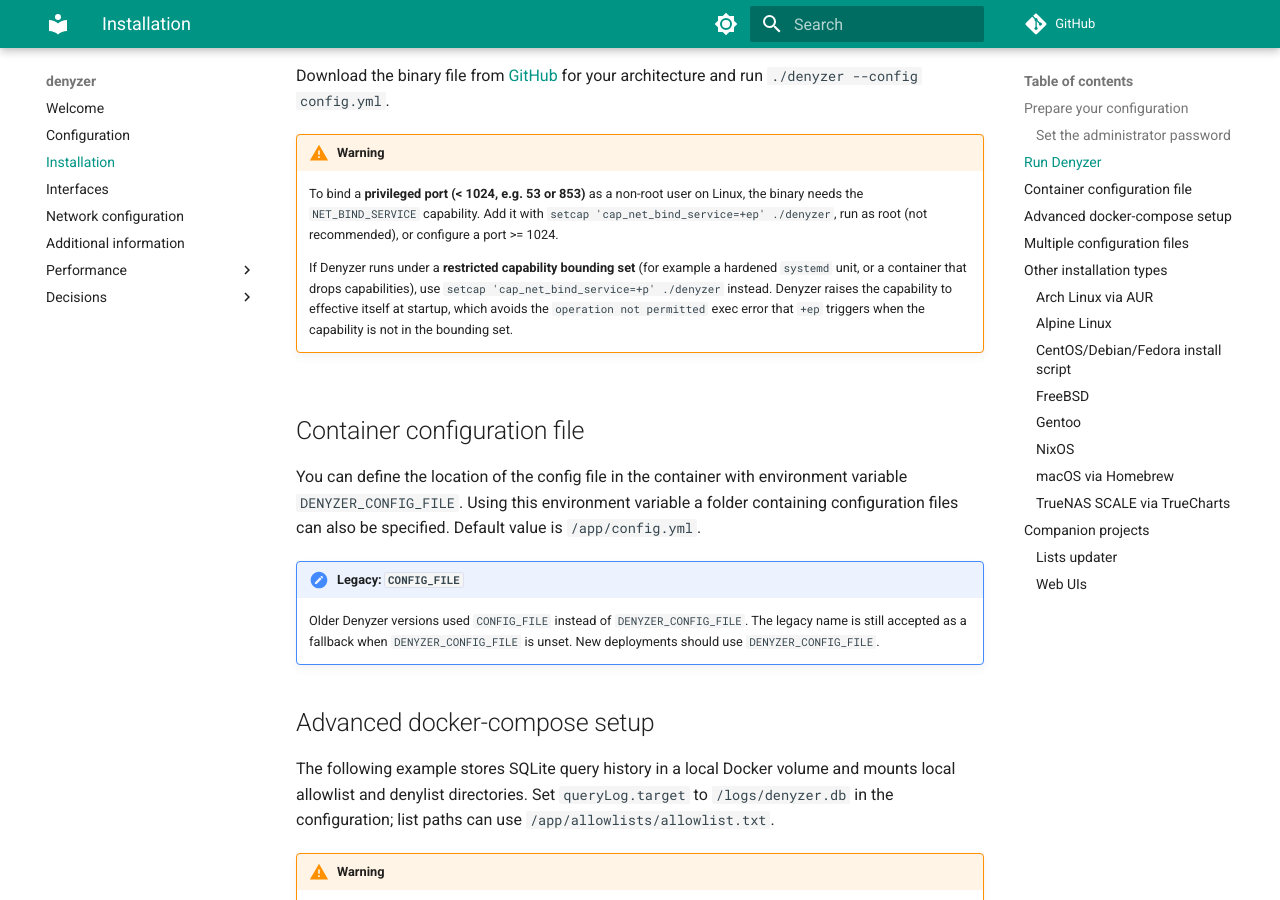
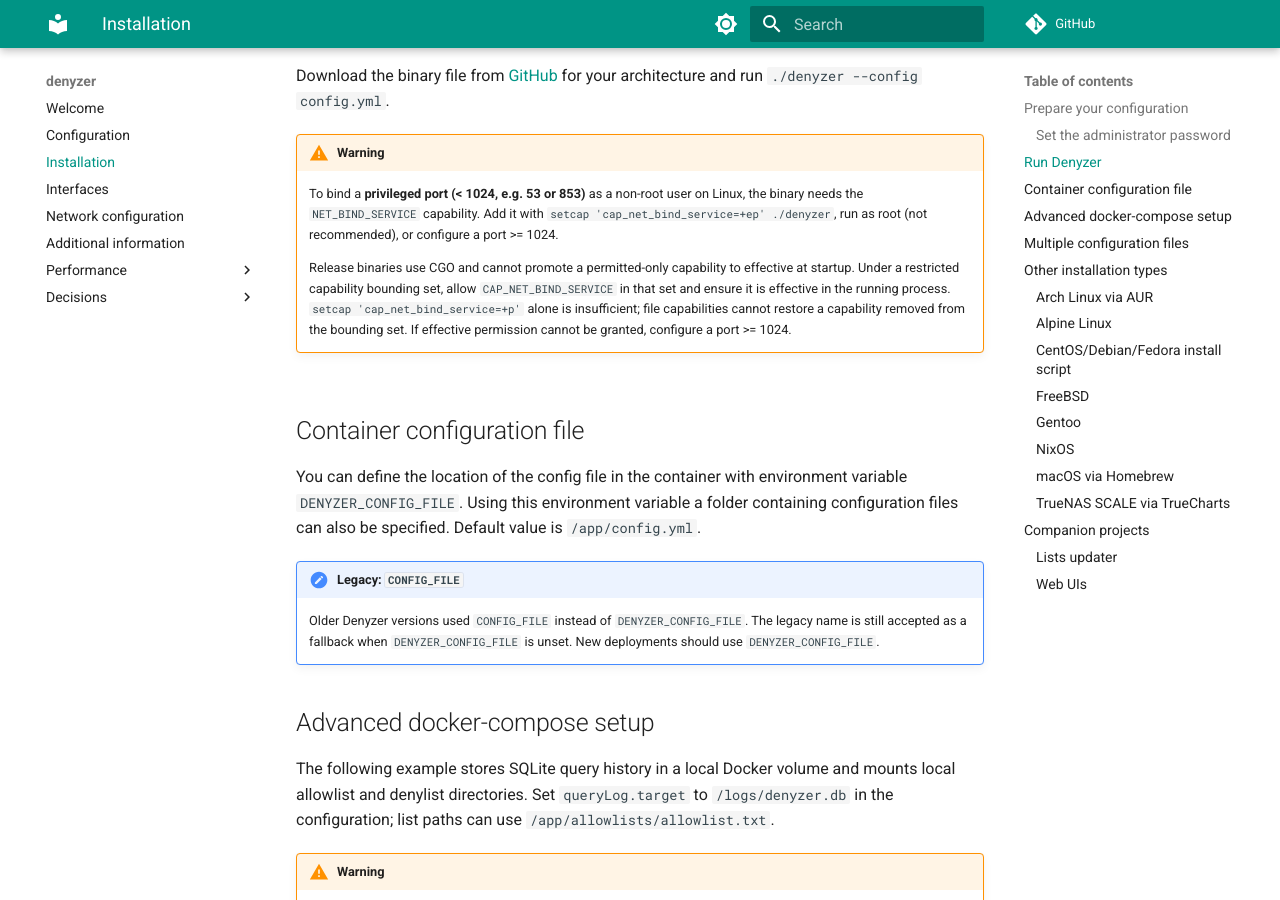
Before and after one commit to mia0x75/denyzer, an MkDocs documentation site: the page built from docs/installation.md, in a window 1280 px wide and 900 px high, scrolled down 1306 px. Built offline with MkDocs 1.6.1 and Material for MkDocs 9.7.7, drawn with Linux system fonts in a browser that asks for light colours; comment, search, counter and statistics services are not loaded.

Commit message:
docs(installation): correct CGO capability requirements

```diff
--- a/docs/installation.md
+++ b/docs/installation.md
@@ -70,12 +70,12 @@ may not match the access address, and is rejected by the CLI. See
         `setcap 'cap_net_bind_service=+ep' ./denyzer`, run as root (not recommended),
         or configure a port >= 1024.
 
-        If Denyzer runs under a **restricted capability bounding set** (for example a
-        hardened `systemd` unit, or a container that drops capabilities), use
-        `setcap 'cap_net_bind_service=+p' ./denyzer` instead. Denyzer raises the
-        capability to effective itself at startup, which avoids the
-        `operation not permitted` exec error that `+ep` triggers when the capability
-        is not in the bounding set.
+        Release binaries use CGO and cannot promote a permitted-only capability to
+        effective at startup. Under a restricted capability bounding set, allow
+        `CAP_NET_BIND_SERVICE` in that set and ensure it is effective in the running
+        process. `setcap 'cap_net_bind_service=+p'` alone is insufficient; file
+        capabilities cannot restore a capability removed from the bounding set.
+        If effective permission cannot be granted, configure a port >= 1024.
 
 === "Docker"
 
@@ -98,17 +98,17 @@ may not match the access address, and is rejected by the CLI. See
 
     !!! note "Running under a restricted runtime"
 
-        The container image is capability-aware. The binary ships with
-        `cap_net_bind_service=+p` (permitted only), so the container starts even under
-        a restricted runtime that drops all capabilities (for example the Kubernetes
-        *Restricted* Pod Security Standard, `capabilities: drop: [ALL]`).
+        The image uses `cap_net_bind_service=+p` (permitted only) on its binary.
+        This lets the binary execute when the runtime drops all capabilities,
+        but does not guarantee permission to bind privileged ports. The CGO build
+        cannot automatically promote the capability to effective at startup.
 
-        - On **ports >= 1024** no capability is required.
-        - On **privileged ports (< 1024, e.g. 53/853)** Denyzer needs `NET_BIND_SERVICE`.
-          With the default runtime capability set it is already present and Denyzer
-          enables it automatically. Under `drop: [ALL]`, grant it back (Kubernetes
-          `securityContext.capabilities.add: ["NET_BIND_SERVICE"]`, or
-          `docker run --cap-add NET_BIND_SERVICE`) or configure a port >= 1024.
+        - **Ports >= 1024** require no capability.
+        - **Ports still protected by the kernel (e.g. 53/853)** require
+          `NET_BIND_SERVICE` in the bounding set and effective in the process after
+          executing the binary. Check the runtime's capability settings: a file's
+          `+p` bit alone is insufficient. If effective permission cannot be granted,
+          configure a port >= 1024.
 
     !!! note "Writable mounts and file permissions"
 
```
